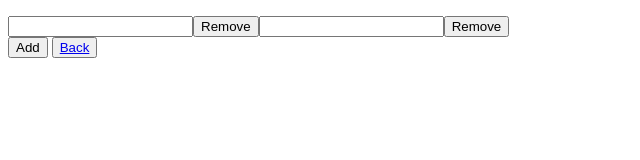
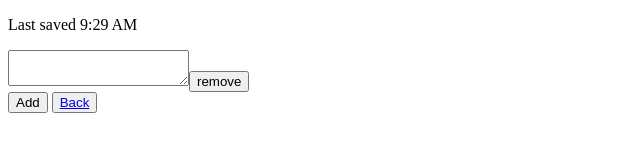
Before and after one commit to gurjotsandher/ISA_lab_01, a plain HTML site: page writer.html in a window 1280 px wide. Both pictures are taken after a click on the button "Add". Shown: the whole page, without its empty margins (0-640 px from the left). Drawn offline with Linux system fonts and the light colour scheme.

Commit message:
Finished functionality

```diff
--- a/reader.html
+++ b/reader.html
@@ -5,8 +5,18 @@
     <meta http-equiv="X-UA-Compatible" content="IE=edge">
     <meta name="viewport" content="width=device-width, initial-scale=1.0">
     <title>Reader</title>
+    <link rel="stylesheet" href="style.css">
 </head>
 <body>
+    <p id="lastSavedText">
 
+    </p>
+    <div id="readerBlock">
+        <div id="readerBlockContainer">
+
+        </div>
+        <button class="backBtn"><a href="index.html">Back</a></button>
+    </div>
+    <script src="reader_script.js"></script>
 </body>
 </html>
--- a/script.js
+++ b/script.js
@@ -1,103 +1,73 @@
-// Current problem: Adding multiple notes to localStorage we cannot delete random notes within it
-// Possible solution: Using another for loop to redefine the key again so we can delete the correct note each time (didn't work)
-// Another solution: Use querySelectAll for the .note class and then go through those and substring the remove btn's id for the correct number
-// using that we can delete the correct note each time from the localStorage
+// global constants
+const notekey = "notekey"
+const notesArray = [];
+const lastSavedID = "lastSavedText";
+const containerID = "writerBlockContainer";
+const lastSavedText = "Last saved ";
 
-// This is the note write and add area
+// generates an UID
+function uuidv4() {
+    // source: https://stackoverflow.com/questions/105034/how-to-create-a-guid-uuid/2117523#2117523
+    return 'xxxxxxxx-xxxx-4xxx-yxxx-xxxxxxxxxxxx'.replace(/[xy]/g, function(c) {
+        var r = Math.random() * 16 | 0, v = c == 'x' ? r : (r & 0x3 | 0x8);
+        return v.toString(16);
+    });
+}
 
-const notesArray = []
+// object contructor for noteblock
+function WriterNoteBlock() {
+    this.id = uuidv4();
+    this.div = document.createElement("div");
+    this.textArea = document.createElement("textarea");
+    this.btn = document.createElement("button");
+    this.btn.innerText = "remove";
 
-const notesIdArray = []
-
-let count = 0
-
-let noteId = "note0"
-
-let WriteBlock = () => {
-
-    // This is the textbox
-    let textArea = document.createElement("input")
-    textArea.setAttribute('id', "note" + count)
-    textArea.setAttribute('class', ".note")
-    let element = document.getElementById("writerBlockContainer")
-    element.appendChild(textArea)
-
-    // This is the button to remove the note from the DOM tree and the local data storage
-    let removeBtn = document.createElement("button")
-    removeBtn.setAttribute('id', 'remove' + count)
-    let removeBtnText = document.createTextNode("Remove")
-    removeBtn.onclick = function() {
-
-        document.addEventListener('click', function(e) {
-            let str = Number((e.target.id).slice(-1))
-            if(isNaN(str) || "undefined"){
-            }
-            str = str + 1
-            noteId = "note" + str
-
-            // Removal from the localStorage
-
-            if(typeof(Storage) !== "undefined"){
-                localStorage.removeItem(noteId)
-            } else {
-                alert("Web Storage is not supported by this browser..")
-            }
-        })
-
-        // Removal from DOM tree
-        textArea.remove()
-        removeBtn.remove()
+    // Method to delete this noe from dom and local storage.
+    this.remove = function() {
+        notesArray.splice(notesArray.indexOf(this), 1);
+        document.getElementById(containerID).removeChild(this.parentNode);
+        saveNotesToLocalStorage();
     }
 
-    // Add the remove button to the WriteBlock
-
-    removeBtn.appendChild(removeBtnText)
-    element.appendChild(removeBtn)
-
+    this.btn.onclick = this.remove;
+    this.div.appendChild(this.textArea);
+    this.div.appendChild(this.btn);
+    document.getElementById(containerID).appendChild(this.div);
 }
 
-// Add the note to the array using querySelectorAll using the class and overwrite the previous array using map
-
-let addNote = () => {
-
-    //Obtains the note using the count as the ID
-    let note = document.getElementById("note" + count).value
-
-    //Increment the count so the next note will have a different ID
-    count++
-
-    //Add the new note to the array
-    notesArray.push(note)
-
-    //Turn the array into JSON by stringifying it
-    notesIdArray.push(note)
-    let myJSON = JSON.stringify(note)
-
-    noteId = "note" + count
-
-    if(typeof(Storage) !== "undefined"){
-        localStorage.setItem(noteId, myJSON)
-    } else {
-        alert("Web Storage is not supported by this browser..")
-    }
-
-    //Check the localStorage by going to dev tools and clicking the Application header which is 5 to the right of 'Console'
-
-    //Refresh the page using setInterval OR use setInterval to add notes to localStorage to avoid overwriting issue?
-
-    // Creates a new note input with an incremented ID
-    WriteBlock()
+if(typeof(Storage) !== "undefined"){
+    setInterval(function () {
+        saveNotesToLocalStorage();
+    }, 2000);
+}
+else {
+    alert("Web Storage is not supported by this browser..")
 }
 
-
-// Finds the add btn on the document and add the addNote() function to the btn's onclick attribute
-
-let addBtn = () => {
-    let myBtn = document.getElementById("addBtn")
-    myBtn.onclick = addNote
+function prettyDate2(time){
+    // source:https://stackoverflow.com/questions/19407305/how-to-show-only-hours-and-minutes-from-javascript-date-tolocaletimestring
+    var date = new Date(parseInt(time));
+    var localeSpecificTime = date.toLocaleTimeString();
+    return localeSpecificTime.replace(/:\d+ /, ' ');
 }
 
-//This instantiates the functions from the 'function variables' created above in the code
+function saveNotesToLocalStorage() {
+    let toStoreArray = [];
+    notesArray.forEach(element => {
+        let obj = {
+            note_id : element.id,
+            text: element.textArea.value
+        }
+        toStoreArray.push(obj)
+    });
+    let myJSON = JSON.stringify(toStoreArray);
+    localStorage.setItem(notekey, myJSON);
+    document.getElementById(lastSavedID).innerText = lastSavedText + prettyDate2(Date.now());
+}
 
-addBtn()
-WriteBlock()
+// Finds the add btn on the document and add functionality to the btn's onclick attribute
+// adds a new noteblock
+document.getElementById("addBtn").onclick = () => {
+    const noteBlock = new WriterNoteBlock();
+    notesArray.push(noteBlock);
+}
```
Also changed, not shown: reader_script.js (added, +38 -0 lines).
